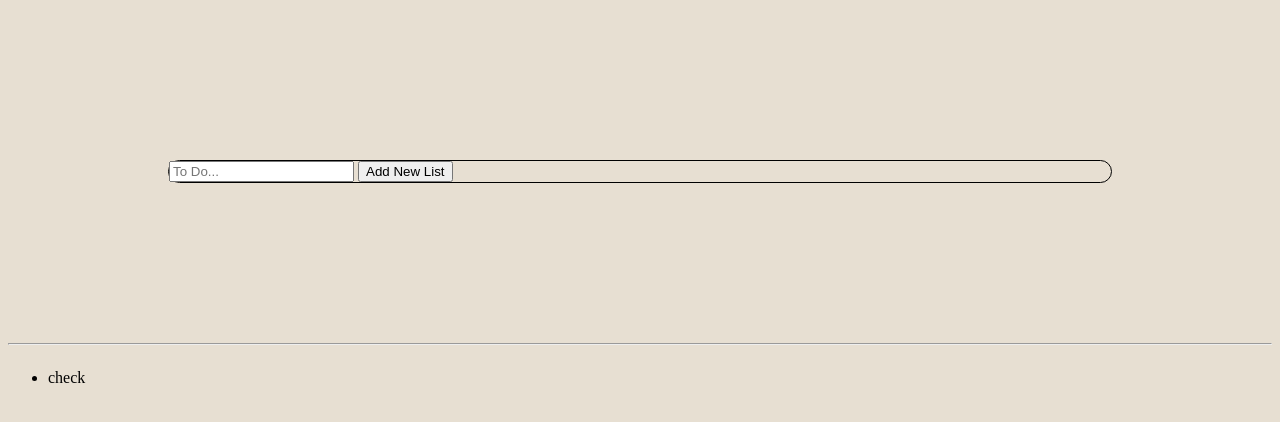
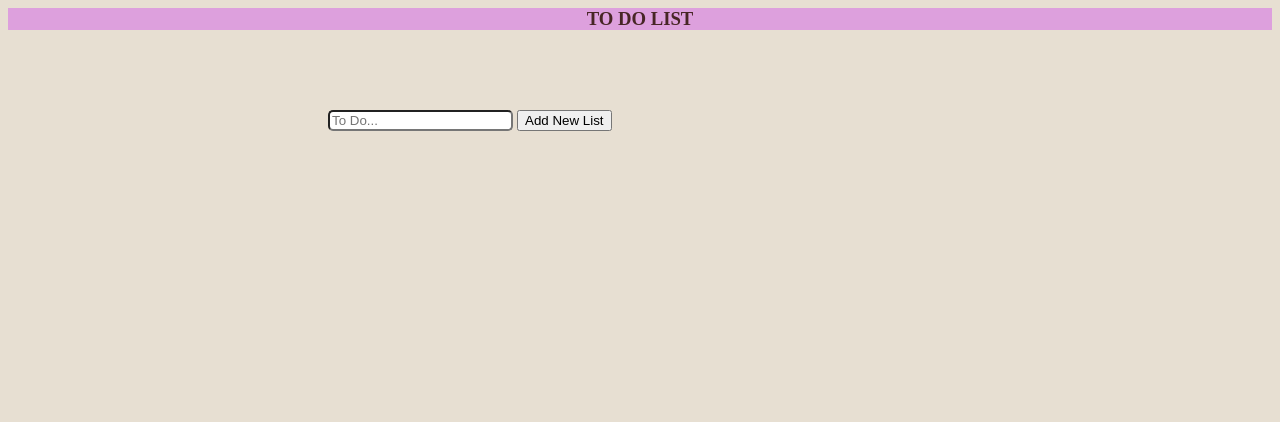
Before and after one commit to bagasPrabowo/static-to-do-list, a plain HTML site: page index.html in a window 1280 px wide. Drawn offline with Linux system fonts and the light colour scheme.

Commit message:
display-list

```diff
--- a/index.html
+++ b/index.html
@@ -5,21 +5,22 @@
     <meta http-equiv="X-UA-Compatible" content="IE=edge">
     <meta name="viewport" content="width=device-width, initial-scale=1.0">
     <title>To Do List</title>
-    <link rel="stylesheet" href="style.css">
+    <link rel="stylesheet" href="./style.css">
 </head>
 <body>
-    <div class="add_list">
-        <input type="text" name="to-do-item" placeholder="To Do...">
-        <button type="submit">Add New List</button>
-    </div>
-    <hr>
-    <div class="to-do_list">
-        <ul>
-            <li>
-                check
-            </li>
-        </ul>
-    </div>
+    <main>
+        <div class="grid-container mx-auto px-3">
+            <h3 class="title text-5x1 py-2 px-5"> TO DO LIST</h3>
+            <form class="form-list">
+                <input type="text" name="to-do-item" placeholder="To Do...">
+                <button class="btn" type="submit" onclick="addList()">Add New List</button>
+            </form>
+            <div class="to-do_list">
+                <ul id="list-item">
+                </ul>
+            </div>
+        </div>
+    </main>
 </body>
 <script src="script.js">
 </script>
--- a/script.js
+++ b/script.js
@@ -1,3 +1,9 @@
-function getList(){
-    console.log('Hi From JS');
+function addList(){
+    let listItem = document.getElementById('list-item');
+    let newList = `<li>${getText()}</li>`;
+    listItem.insertAdjacentHTML('beforeend', newList);
 }
+
+function getText(){
+    return document.querySelector('input').value;
+}
--- a/style.css
+++ b/style.css
@@ -2,11 +2,21 @@ body{
     background-color: #e7dfd2;
 }
 
-.add_list{
+.title{
+    background-color: plum;
+    color: #472525;
+    text-align: center;
+    margin: 0%;
+}
+
+input{
+    border-radius: 5px;
+    align-items: center;
+}
+
+.form-list{
     align-content: center;
-    margin: 10rem;
-    border: 1px solid black;
-    border-radius: 3rem;
+    margin: 5rem 20rem;
 }
 
 .to-do_list {
```
